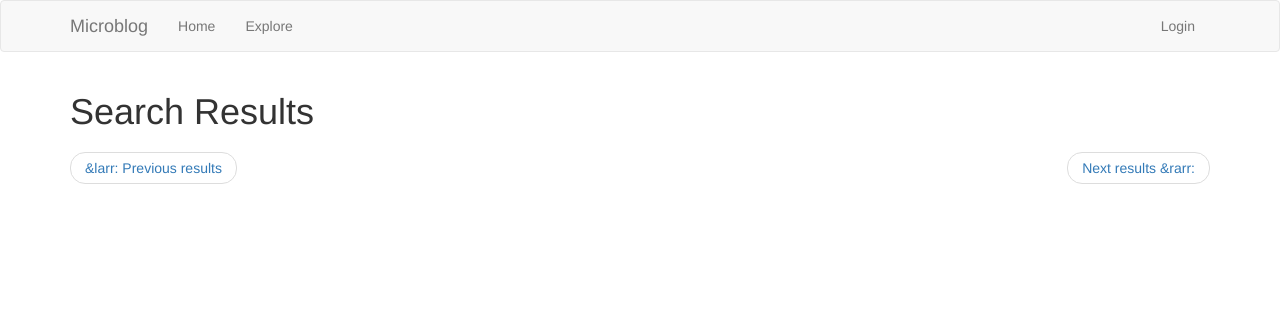
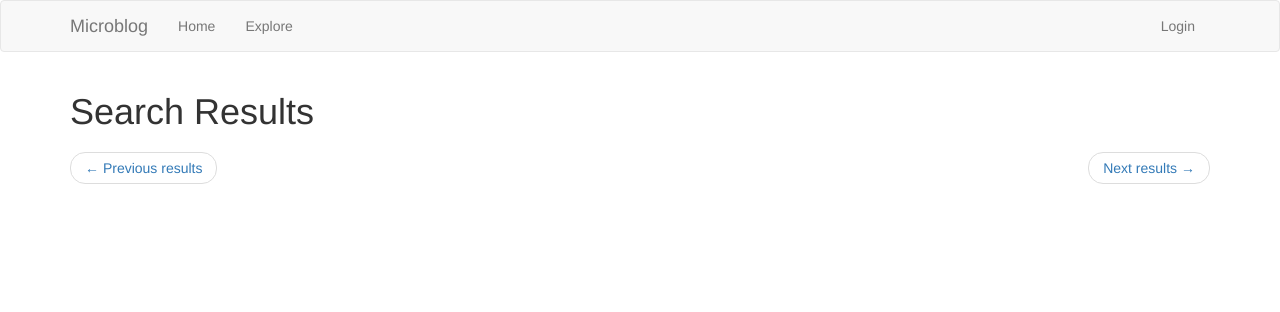
Before and after one commit to bogdan3107/microblog-proj, a Flask app: template app/templates/search.html in a window 1280 px wide. Shown: the top 312 px of the page. Run offline with Flask 3, Linux system fonts and the light colour scheme; the template is opened without the code that fills it, so the values that code supplies are empty; some libraries are stand-ins or nearby versions.

Commit message:
minor changes

```diff
--- a/app/main/routes.py
+++ b/app/main/routes.py
@@ -161,6 +161,7 @@ def search():
         posts = Post.query.filter(Post.body.contains(query)).all()
         logger.info('Search query: %s', g.search_form)
         logger.info('Search results: %s', posts)
+
     else:
         posts = []
 
--- a/app/templates/search.html
+++ b/app/templates/search.html
@@ -9,14 +9,14 @@
         <ul class="pager">
             <li class="previous{% if not prev_url %} disbaled{% endif %}">
                 <a href="{{ prev_url or '#' }}">
-                    <span aria-hidden="true">&larr:</span>
+                    <span aria-hidden="true">&larr;</span>
                     {{ _('Previous results') }}
                 </a>
             </li>
             <li class="next{% if not next_url %} disbaled{% endif %}">
                 <a href="{{ next_url or '#' }}">
                     {{ _('Next results') }}
-                    <span aria-hidden="true">&rarr:</span>
+                    <span aria-hidden="true">&rarr;</span>
                 </a>
             </li>
         </ul>
```
Also changed, not shown: 3 other files.
